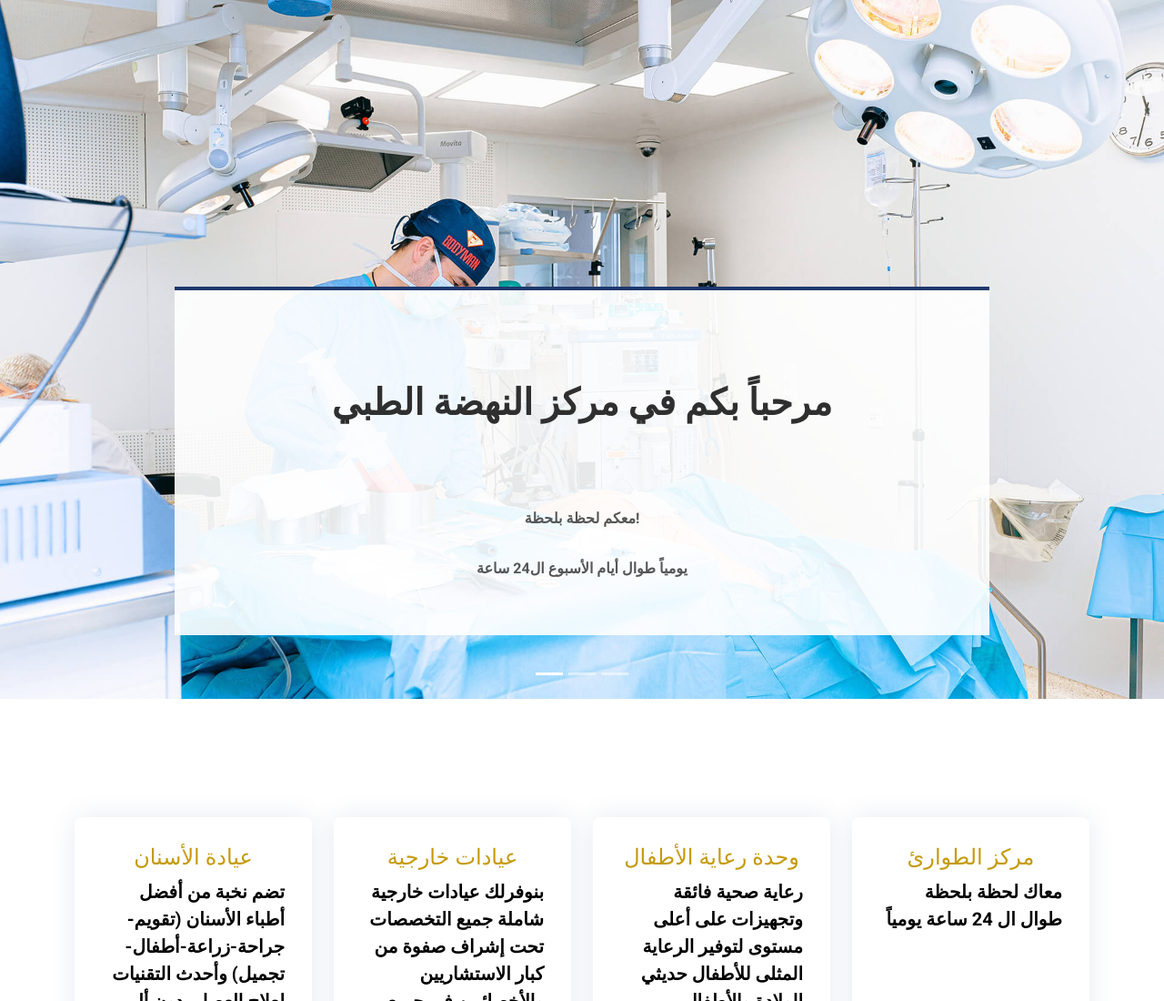
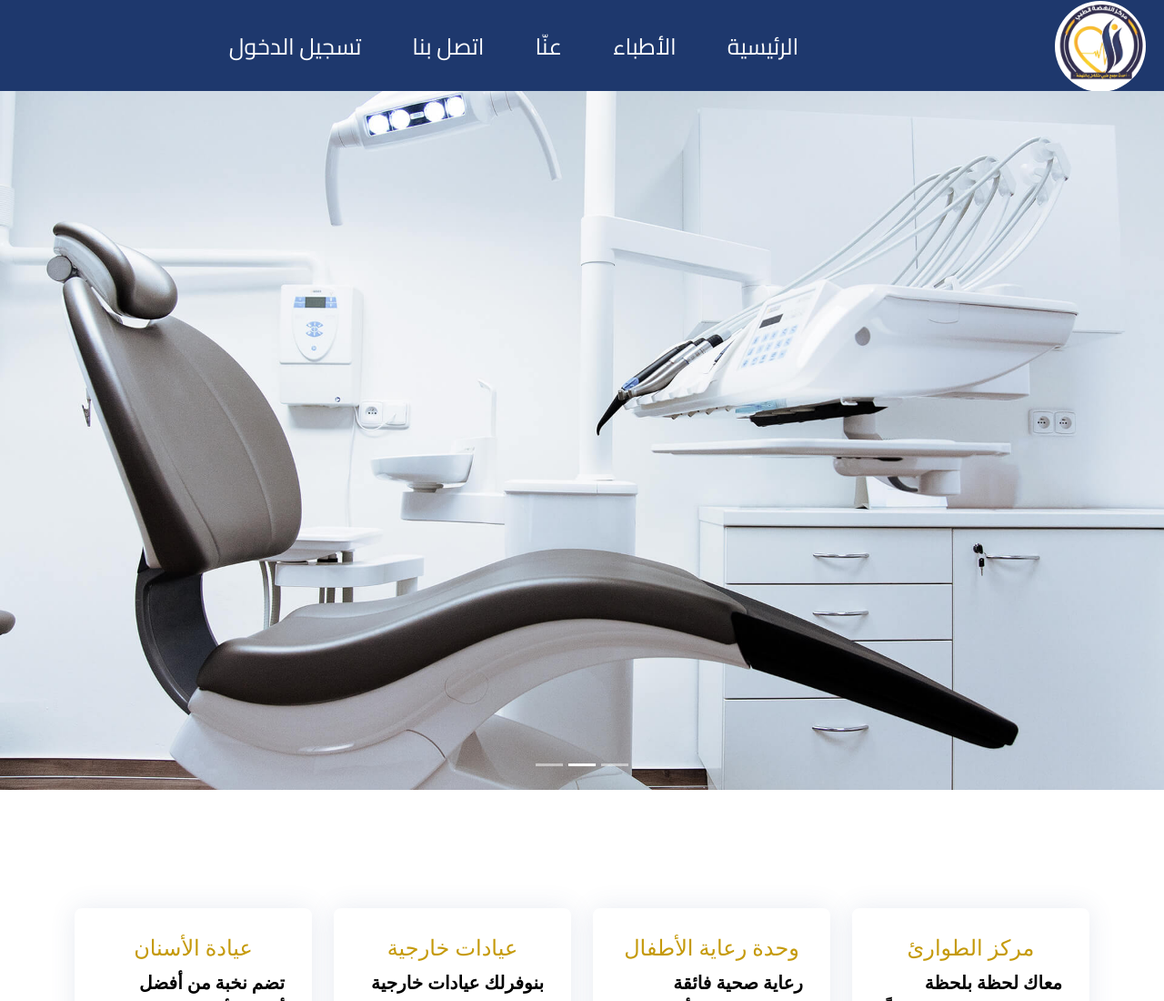
Before and after one commit to maryamamer/ElNahda-Medical-Center, a React (Create React App) app in the folder frontend/: page / in a window 1280 px wide. Shown: the top 1100 px of the page at 91% size. Built offline with nearby package versions, Linux system fonts and the light colour scheme.

Commit message:
Editing Again

```diff
--- a/frontend/src/components/NavBar.js
+++ b/frontend/src/components/NavBar.js
@@ -1,320 +1,119 @@
-import React, { component }from "react";
-import slide1 from "../media/images/slide-1.jpg";
-import slide2 from "../media/images/slide-2.jpg";
-import slide3 from "../media/images/slide-3.jpg";
-import logo from "../media/images/logo.jpeg";
-import "../CSS/Home.css"
-
-import { FaCheckDouble } from "react-icons/fa";
-import { FaAngleDown } from "react-icons/fa";
-import { FaAngleUp } from "react-icons/fa";
-// import { FaAngleDoubleRight} from "react-icons/fa";
-// import {Linking} from 'react-native'
+// import { Link } from 'react-router-dom';
+// import { useContext } from "react";
+import Auth from "../context/auth";
+import New from '../media/images/New.png';
+import '../CSS/NavBar.css';
 
 
 
-export default class HomePage extends React.Component {
+import React, { Fragment, useState } from 'react';
+import { Link, Redirect } from 'react-router-dom';
+import { connect } from 'react-redux';
+import { logout } from '../actions/auth';
 
-  render() {
-  return (
-    <>
-      <body>
+const Navbar = ({ logout, isAuthenticated }) => {
+    const [redirect, setRedirect] = useState(false);
 
-        <div id="hero" className="carousel slide" data-ride="carousel">
-          {/* <!-- Indicators --> */}
-          <ul className="carousel-indicators">
-            <li data-target="#hero" data-slide-to="2" ></li>
-            <li data-target="#hero" data-slide-to="1"></li>
-            <li data-target="#hero" data-slide-to="0" className="active"></li>
+    const logout_user = () => {
+        logout();
+        setRedirect(true);
+    };
+
+    const guestLinks = () => (
+        <Fragment>
+            <li className='nav-item'>
+                <Link className='nav-link' to='/login'> تسجيل الدخول </Link>
+            </li>
+            {/* <li className='nav-item'>
+                <Link className='nav-link' to='/signup'>Sign Up</Link>
+            </li> */}
+        </Fragment>
+    );
+
+    const authLinks = () => (
+        <>
+        <li className='nav-item'>
+            <Link className='nav-link' to='/ProfilePage'> الصفحة الشخصية</Link>
+        </li>
+        <li className='nav-item'>
+            <Link className='nav-link' to='/Logout' onClick={logout_user}> تسجيل خروج</Link>
+        </li>
+        </>
+    );
 
 
-          </ul>
+    /* function NavBar() { */
+    /* let { user, logoutuser } = useContext(Auth) */
+    return (
+        <>
+            <Fragment>
+                <nav className="navbar navbar-expand-lg">
+                    <button
+                        className="navbar-toggler ml-auto custom-toggler"
+                        type="button"
+                        data-toggle="collapse"
+                        data-target="#navbarNav"
+                        aria-controls="navbarNav"
+                        aria-expanded="false"
+                        aria-label="Toggle navigation">
+                        <span className="navbar-toggler-icon"></span>
+                    </button>
+                    <div className="collapse navbar-collapse" id="navbarNav">
+                    <Link className="navbar-brand" to="#">
+                            <img src={New}
+                                className="img-responsive logo"
+                                width="100"
+                                height="80"
+                                alt="New"
+                            />
+                        </Link>
+                        <ul className="navbar-nav mr-auto">
+                            {/* {
+                            user ?
+                                <li className="nav-item">
+                                    <Link onClick={logoutuser} className="nav-link" to="/Logout"> تسجيل خروج</Link>
+                                </li>
+                                :
+                                <li className="nav-item">
+                                    <Link className="nav-link LastItem" to="/Login">  تسجيل الدخول </Link>
+                                </li>
 
-          {/* <!-- The slideshow --> */}
-          <div className="carousel-inner">
-          <div className="carousel-item">
-              <img src={slide3} alt="Emergcy" width="2000" height="600" />
-
-            </div>
-            <div className="carousel-item">
-
-              <img src={slide2} alt="Lab" width="2000" height="600" />
-            </div>
-            <div className="carousel-item active">
-
-              <img src={slide1} alt="Dr" width="2000" height="600" />
-
-              <div className="carousel-caption">
-                <h2>مرحباً بكم في مركز النهضة الطبي</h2>
-                <p>
-                  !معكم لحظة بلحظة</p>
-                  <p>يومياً طوال أيام الأسبوع ال24 ساعة</p>
-              </div>
-            </div>
+                        } */}
+                        <li className="nav-item">
+                                <Link className="nav-link" to="/Home">الرئيسية </Link>
+                            </li>
+                            <li className="nav-item">
+                                <Link className="nav-link" to="/Doctors">الأطباء
+                                    {/* <span className="sr-only">(current)</span> */}
+                                </Link>
+                            </li>
+                            <li className="nav-item">
+                                <Link className="nav-link" to="/AboutUs">عنّا
+                                </Link>
+                            </li>
+                            <li className="nav-item">
+                                <Link className="nav-link" to="/ContactUs">اتصل بنا
+                                </Link>
+                            </li>
+                            {isAuthenticated ? authLinks() : guestLinks()}
 
 
-          </div>
-
-          {/* <!-- Left and right controls --> */}
-          <a className="carousel-control-next" href="#hero" data-slide="next">
-            <span className="carousel-control-next-icon"></span>
-          </a>
-          <a className="carousel-control-prev" href="#hero" data-slide="prev">
-            <span className="carousel-control-prev-icon"></span>
-          </a>
 
 
-        </div>
-
-        {/* <!-- ======= Featured Services Section ======= --> */}
-        <section id="featured-services" className="featured-services">
-          <div className="container" data-aos="fade-up">
-            <div className="row">
-              <div className="col-md-6 col-lg-3 d-flex align-items-stretch mb-5 mb-lg-0 text-center">
-                <div
-                  className="icon-box"
-                  data-aos="fade-up"
-                  data-aos-delay="100"
-                >
-                  <h4 className="title">مركز الطوارئ</h4>
-                  <p className="description text-right">
-                    معاك لحظة بلحظة طوال ال 24 ساعة يومياً
-                  </p>
-                </div>
-              </div>
-
-              <div className="col-md-6 col-lg-3 d-flex align-items-stretch mb-5 mb-lg-0 text-center">
-                <div
-                  className="icon-box"
-                  data-aos="fade-up"
-                  data-aos-delay="200"
-                >
-                  <h4 className="title">وحدة رعاية الأطفال</h4>
-                  <p className="description text-right">
-                    رعاية صحية فائقة وتجهيزات على أعلى مستوى لتوفير الرعاية
-                    المثلى للأطفال حديثي الولادة والأطفال المبتسرين
-                  </p>
-                </div>
-              </div>
-              <div className="col-md-6 col-lg-3 d-flex align-items-stretch mb-5 mb-lg-0 text-center">
-                <div
-                  className="icon-box"
-                  data-aos="fade-up"
-                  data-aos-delay="300"
-                >
-                  <h4 className="title">عيادات خارجية</h4>
-                  <p className="description text-right">
-                    بنوفرلك عيادات خارجية شاملة جميع التخصصات تحت إشراف صفوة من
-                    كبار الاستشاريين والأخصائيين في جميع التخصصات
-                  </p>
-                </div>
-              </div>
-              <div className="col-md-6 col-lg-3 d-flex align-items-stretch mb-5 mb-lg-0 text-center">
-                <div
-                  className="icon-box"
-                  data-aos="fade-up"
-                  data-aos-delay="400"
-                >
-                  <h4 className="title">عيادة الأسنان</h4>
-                  <p className="description text-right">
-                    تضم نخبة من أفضل أطباء الأسنان
-                    (تقويم-جراحة-زراعة-أطفال-تجميل) وأحدث التقنيات لعلاج العصل
-                    بدون ألم وفي أقل عدد زيارات
-                  </p>
-                </div>
-              </div>
-              <div className="col-md-6 col-lg-3 d-flex align-items-stretch mb-5 mb-lg-0 text-center">
-                <div
-                  className="icon-box"
-                  data-aos="fade-up"
-                  data-aos-delay="500"
-                >
-                  <h4 className="title">مركز الأشعة</h4>
-                  <p className="description text-right">
-                    جاهز لخدمتكم في الأشعة التشخيصية ويتم إصدار جميع التقارير
-                    خلال 24 ساعة من وقت إجراء الفحص
-                  </p>
-                </div>
-              </div>
-
-              <div className="col-md-6 col-lg-3 d-flex align-items-stretch mb-5 mb-lg-0 text-center">
-                <div
-                  className="icon-box"
-                  data-aos="fade-up"
-                  data-aos-delay="600"
-                >
-                  <h4 className="title">معمل التحاليل</h4>
-                  <p className="description text-right">
-                    معمل تحاليل متكامل، جميع التحاليل الطبية بأحدث التقنيات
-                    بأعلى دقة وأسرع النتائج
-                  </p>
-                </div>
-              </div>
-              <div className="col-md-6 col-lg-3 d-flex align-items-stretch mb-5 mb-lg-0 text-center">
-                <div
-                  className="icon-box"
-                  data-aos="fade-up"
-                  data-aos-delay="700"
-                >
-                  <h4 className="title">طاقم طبي </h4>
-                  <p className="description text-right">
-                    نسعى دائما لتقديم كل الرعاية والاهتمام لمرضانا مع وجود فريق
-                    طبي متميز لتطبيق أعلى المعايير
-                  </p>
-                </div>
-              </div>
-              <div className="col-md-6 col-lg-3 d-flex align-items-stretch mb-5 mb-lg-0 text-center">
-                <div
-                  className="icon-box"
-                  data-aos="fade-up"
-                  data-aos-delay="800"
-                >
-                  <h4 className="title">تعاقدات الشركات</h4>
-                  <p className="description text-right">
-                    نستقبل تعاقدات الشركات، وذلك لتقديم الخدمات الطبية والصحية
-                    لموظفيهم وذويهم
-                  </p>
-                </div>
-              </div>
-            </div>
-          </div>
-        </section>
-        {/* <!-- ======= appointment ======= --> */}
-        <section id="appointment" className="appointment">
-
-          <div className="container1" data-aos="zoom-in">
-            <div className="text-center">
-              <h3>في حالة طوارئ؟ تحتاج إلى المساعدة الآن؟</h3>
-              <a className="appointment-btn scrollto" href='tel:+01276015353'>
-
-                إحجز موعداً
-              </a>
-            </div>
-          </div>
-        </section>
-        {/* <!-- ======= About Us Section ======= --> */}
-        <section id="about" className="about text-right">
-          <div className="container" data-aos="fade-up">
-            <div className="section-title">
-              <h2>عنّا</h2>
-            </div>
-
-            <div className="row">
-              <div className="col-lg-6" data-aos="fade-right">
-                <img src={logo} className="img-fluid" alt="" />
-              </div>
-              <div
-                className="col-lg-6 pt-4 pt-lg-0 content text-right"
-                data-aos="fade-left"
-              >
-                <h3 className="text-center"> مركز النهضة الطبي</h3>
-                <p className="description2 text-center">
-                  اول واحدث مجمع طبي متكامل بالنهضةمركز النهضة الطبي بيوفرلك
-                  عيادات خارجية شاملة جميع التخصصات تحت إشراف صفوة من كبار
-                  الاستشاريين والأخصائيين في جميع التخصصات و تشمل عياداتنا عيادة
-                  الباطنة - عيادة النساء والتوليد - عيادة الاسنان - عيادة العظام
-                  - عيادة الجلدية و التجميل - عيادة أنف و أذن و حنجرة - عيادة
-                  اطفال - عياده الجراحة - عيادة رمد - اكبر واضخم مركز علاج طبيعي
-                  متكامل بغرب الاسكندرية - معمل تحاليل طبية متكامل - مركز اشعة
-                  مجهز باحدث اجهزة الاشعة الديجتال
-                </p>
-                <br />
-                <br />
-                <ul>
-                  <li className="description2">
-                  <FaCheckDouble />
-                    خدمة 24 ساعة يومياً
-                  </li>
-                  <li className="description2">
-                  <FaCheckDouble />
-                    أكفأ الأطباء والمتخصصين
-                  </li>
-                  <li className="description2">
-                  <FaCheckDouble />
-                    أحدث المعدات
-
-                  </li>
-                </ul>
-              </div>
-            </div>
-          </div>
-        </section>
-        {/* <!-- ======= Frequently Asked Questioins Section ======= --> */}
-        <section id="faq" className="faq section-bg ">
-          <div className="container">
-            <div className="section-title">
-              <h2>أسئلة تهمك</h2>
-              <p>هنا ستجد إجابة لكل الأسئلة التي تدور في بالك </p>
-            </div>
-
-            <ul className="faq-list text-right">
-              <li>
-                <div
-                  data-toggle="collapse"
-                  data-target="#faq1"
-                >
-                   <FaAngleDown className="bi bi-chevron-down icon-show" />
-                  <FaAngleUp className="bi bi-chevron-up icon-close" />
 
 
-                  ماهي مواعيدنا؟{" "}
+                        </ul>
 
-                </div>
+                    </div>
+                </nav>
+                {redirect ? <Redirect to='/' /> : <Fragment></Fragment>}
+            </Fragment>
+        </>
+    );
+}
+const mapStateToProps = state => ({
+    isAuthenticated: state.auth.isAuthenticated
+});
 
-                <div id="faq1" className="collapse" data-parent=".faq-list">
-                <p>نحن متواجدن ال 24 ساعة يومياً</p>
-                </div>
-              </li>
-
-              <li>
-                <div
-                  data-toggle="collapse"
-                  data-target="#faq2"
-                >
-                   <FaAngleDown className="bi bi-chevron-down icon-show" />
-                  <FaAngleUp className="bi bi-chevron-up icon-close" />
-
-                  ماهي الأقسام المتاحة لدينا؟{" "}
-
-                </div>
-                <div id="faq2" className="collapse" data-bs-parent=".faq-list">
-                  <p>
-                    مركز النهضة الطبي هو مركز طبي متكامل شامل جميع الأقسام:
-                    عيادة الباطنة - عيادة النساء والتوليد - عيادة الاسنان -
-                    عيادة العظام - عيادة الجلدية و التجميل - عيادة أنف و أذن و
-                    حنجرة - عيادة اطفال - عياده الجراحة - عيادة رمد - اكبر واضخم
-                    مركز علاج طبيعي متكامل بغرب الاسكندرية - معمل تحاليل طبية
-                    متكامل - مركز اشعة مجهز باحدث اجهزة الاشعة الديجتال
-                  </p>
-                </div>
-              </li>
-
-              <li>
-                <div
-                  data-toggle="collapse"
-                  data-target="#faq3"
-                >
-                  <FaAngleDown className="bi bi-chevron-down icon-show" />
-                  <FaAngleUp className="bi bi-chevron-up icon-close" />
-
-                  ماهي إجراءات السلامة التي يتخذها المركز الطبي؟{" "}
-
-
-                </div>
-                <div id="faq3" className="collapse" data-bs-parent=".faq-list">
-                  <p>
-                    يقوم الفريق الطبي بأحدث إجراءات السامة الخاصة بفيروس كورونا
-                    المستجد{" "}
-                  </p>
-                </div>
-              </li>
-            </ul>
-          </div>
-        </section>
-
-      </body>
-
-    </>
-  );
-  }
-}
+export default connect(mapStateToProps, { logout })(Navbar);
+/* export default NavBar; */
```
Also changed, not shown: frontend/src/components/Home.js (+41 -62 lines).
